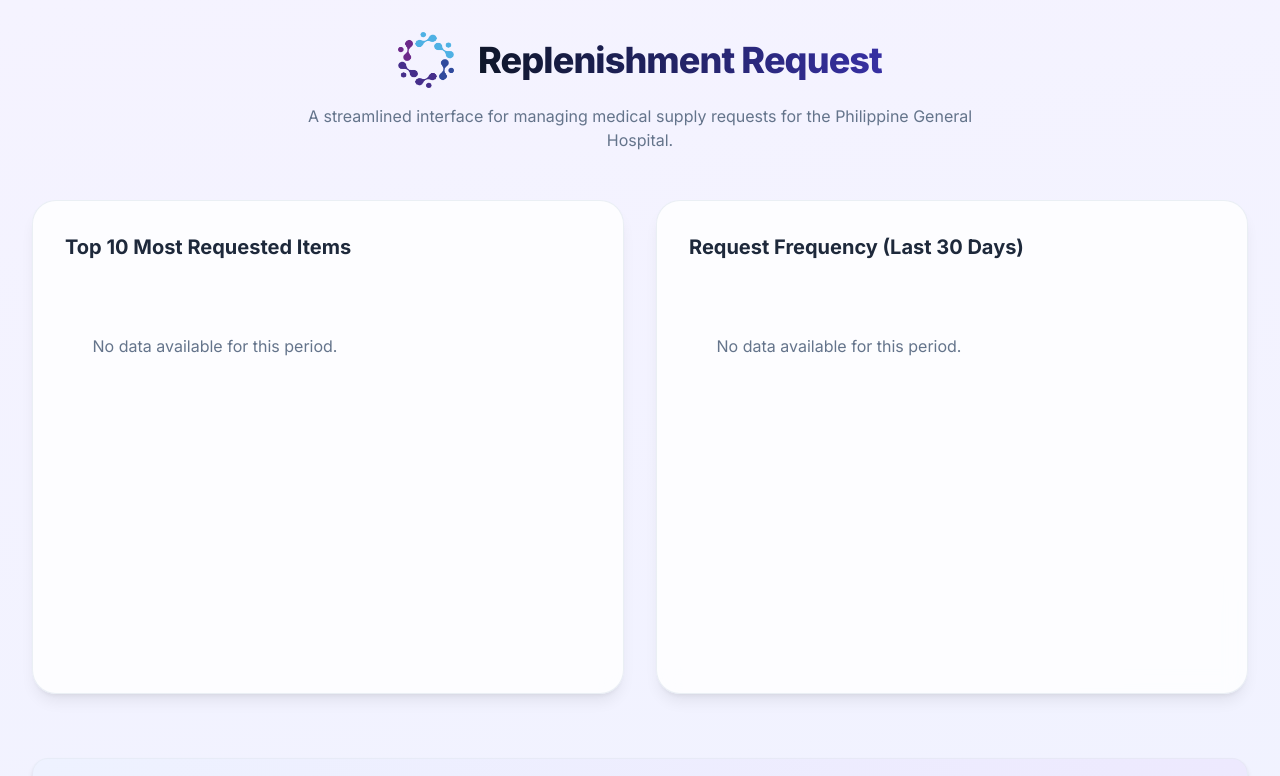
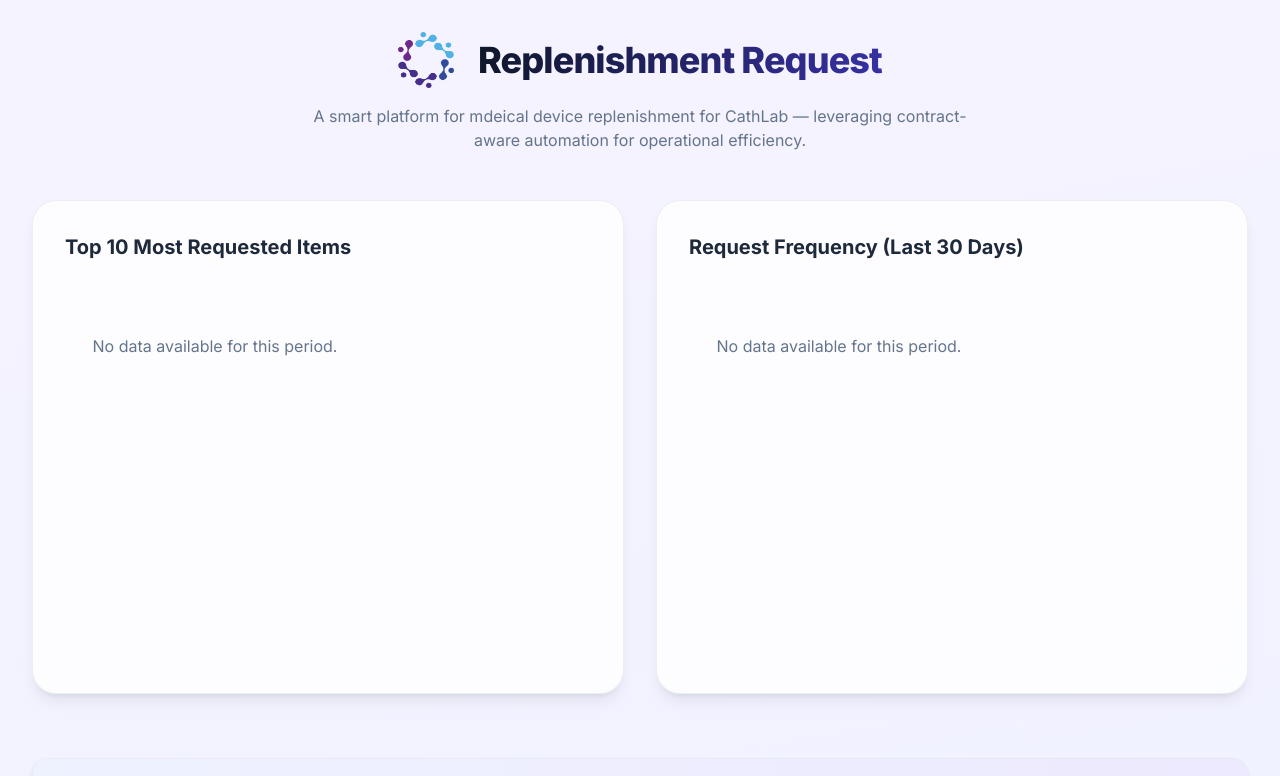
Before and after one commit to moonandjupiter/replenishment-system, a plain HTML site: page index.html in a window 1280 px wide. Shown: the top 776 px of the page. Drawn offline with nearby package versions, Linux system fonts and the light colour scheme; no server answers.

Commit message:
Update index.html

```diff
--- a/index.html
+++ b/index.html
@@ -70,7 +70,7 @@
                 </div>
                 <h1 class="text-3xl md:text-4xl font-extrabold tracking-tight bg-gradient-to-r from-slate-900 to-indigo-800 bg-clip-text text-transparent">Replenishment Request</h1>
             </div>
-            <p class="text-slate-500 mt-4 text-base max-w-2xl mx-auto">A streamlined interface for managing medical supply requests for the Philippine General Hospital.</p>
+            <p class="text-slate-500 mt-4 text-base max-w-2xl mx-auto">A smart platform for mdeical device replenishment for CathLab — leveraging contract-aware automation for operational efficiency.</p>
         </header>
 
         <div id="dashboardSection" class="grid grid-cols-1 lg:grid-cols-2 gap-8 mb-8">
```
